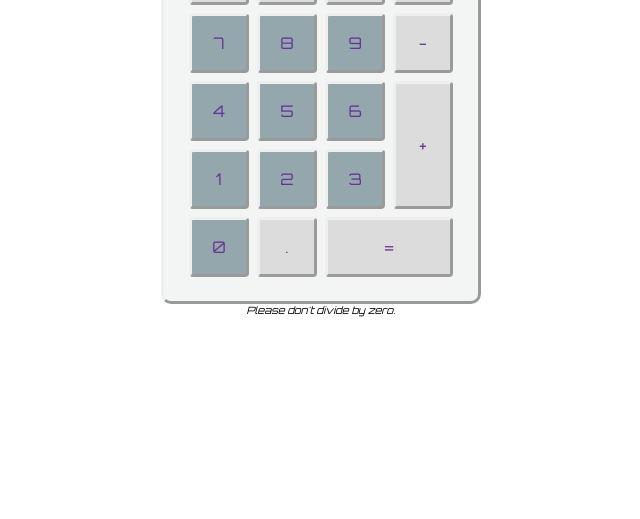
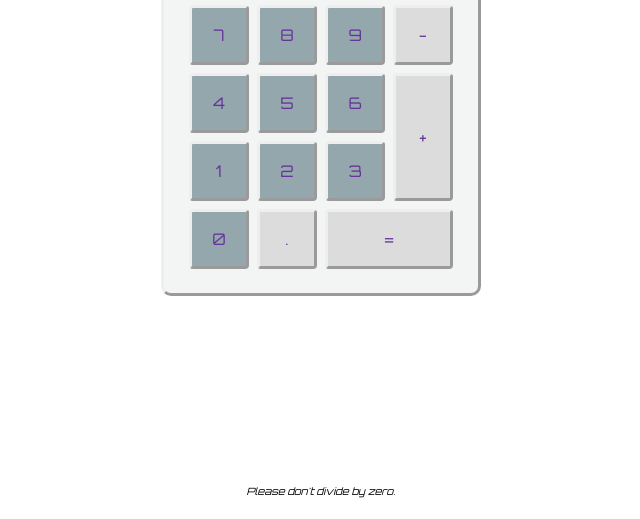
Before and after one commit to davethomson2000/calculator, a plain HTML site: page index.html in a window 1280 px wide. Shown: the part 297-816 px from the top of the page, without its empty margins (319-959 px from the left). Drawn offline with Linux system fonts and the light colour scheme.

Commit message:
complete css and flex

```diff
--- a/index.html
+++ b/index.html
@@ -66,6 +66,7 @@
 
             </div>
         </div>
+        <div id="spacer"></div>
         <div id="warning"><em>Please don't divide by zero.</em></div>
     </div>
 </body>
--- a/style.css
+++ b/style.css
@@ -1,10 +1,11 @@
-body {
+html, body {
     font-family: "Orbitron", sans-serif;
     font-optical-sizing: auto;
+    min-height: 99dvh;
+    margin: 0;
+    padding: 0;
     display: flex;
     flex-direction: column;
-    justify-content: stretch;
-    height: 100vh;
 }
 
 h1 {
@@ -17,15 +18,17 @@ h1 {
     justify-content: center;
     align-items: center;
     box-sizing: border-box;
-    flex-basis: 0   0   auto;
+    flex-basis: auto;
 }
 
 #container {
     display: flex;
     flex-direction: column;
-    justify-content: space-between;
+    justify-content: stretch;
     align-items: center;
     box-sizing: border-box;
+    min-height: 100%;
+    flex: 1 0 auto
 }
 
 
@@ -96,7 +99,6 @@ h1 {
 #display {
     border-style:inset;
     border-radius: 2px;
-
     width:260px;
     background-color: rgba(140, 255, 18, 0.314);
     margin: 6.6px;
@@ -111,10 +113,15 @@ h1 {
     font-size: 12px;
 }
 
+#spacer {
+
+    flex: 1 1 10px;
+}
+
 #warning {
     font-size: 10px;
     flex-basis: 0 0 auto;
     justify-self: flex-end;
-    margin-top: auto;
+
     height: 10px;
 }
```
